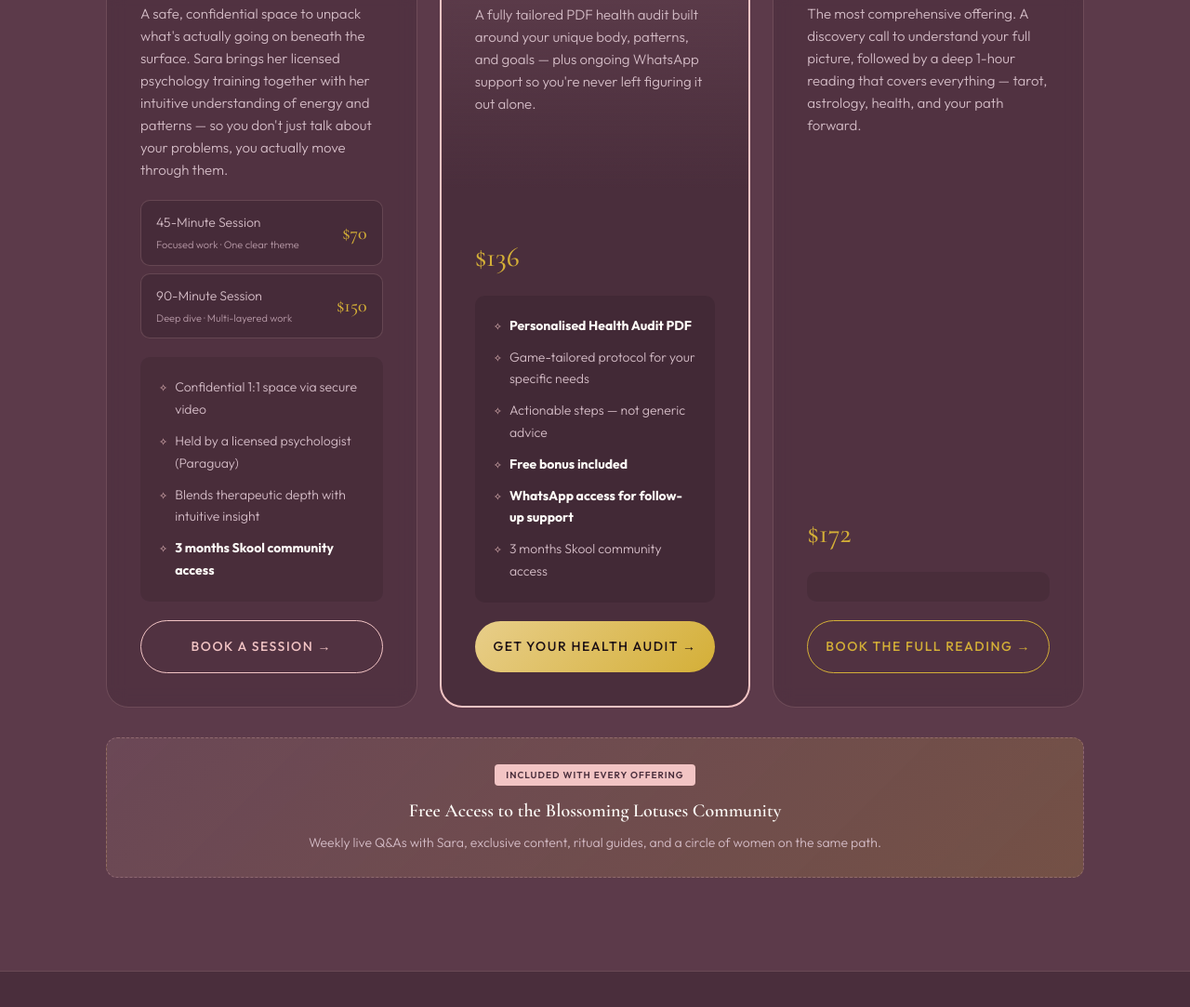
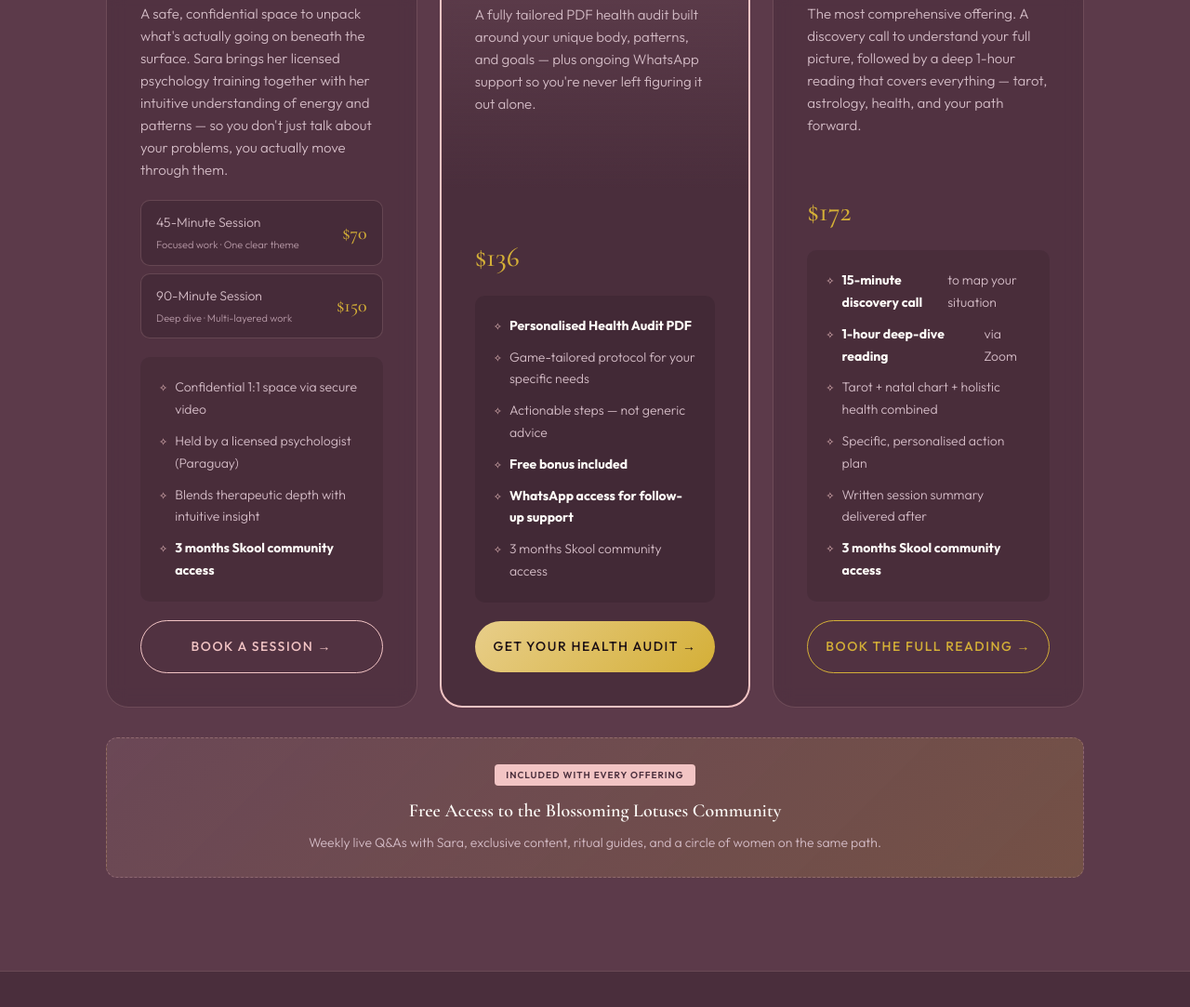
Before and after one commit to AtienaSolara/Blossoming-Lotuses, a plain HTML site: page index.html in a window 1280 px wide. Shown: the part 7673-8756 px from the top of the page at 93% size. Drawn offline with nearby package versions, Linux system fonts and the light colour scheme.

Commit message:
index.html

```diff
--- a/index.html
+++ b/index.html
@@ -874,6 +874,12 @@ em.pink { color: var(--pink); font-style: italic; }
         <p class="desc">The most comprehensive offering. A discovery call to understand your full picture, followed by a deep 1-hour reading that covers everything — tarot, astrology, health, and your path forward.</p>
         <div class="price-row"><span class="price">$172</span></div>
         <ul class="offer-features">
+          <li><strong>15-minute discovery call</strong> to map your situation</li>
+          <li><strong>1-hour deep-dive reading</strong> via Zoom</li>
+          <li>Tarot + natal chart + holistic health combined</li>
+          <li>Specific, personalised action plan</li>
+          <li>Written session summary delivered after</li>
+          <li><strong>3 months Skool community access</strong></li>
         </ul>
         <a href="#" class="btn-primary magical-btn" style="border-color:var(--gold); color:var(--gold);">Book The Full Reading →</a>
       </div>
```
